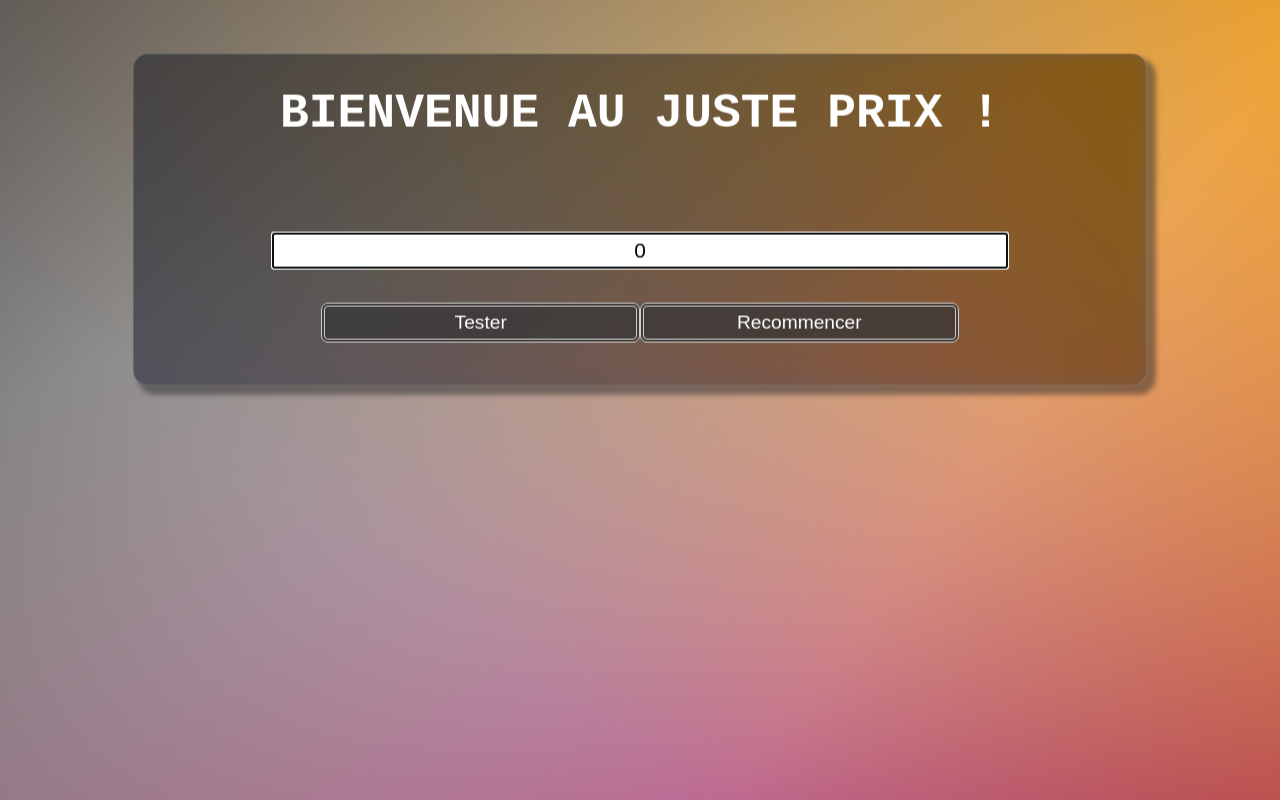
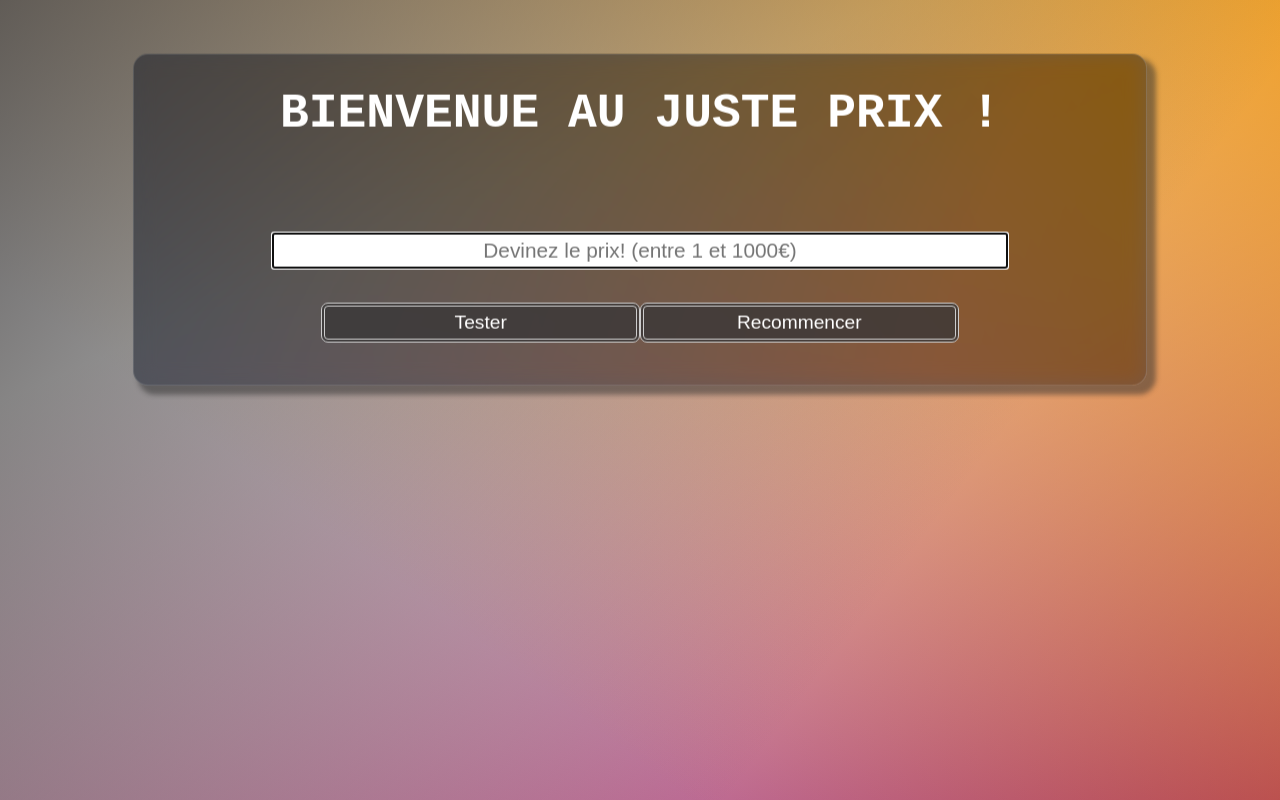
Before and after one commit to MaximeAuthie/le_juste_prix_vue.js, a Vue app: page / in a window 1280 px wide. Built offline with nearby package versions, Linux system fonts and the light colour scheme.

Commit message:
Ajout du composant PriceForm et MEF boutons

```diff
--- a/public/style.css
+++ b/public/style.css
@@ -61,11 +61,11 @@ button span:after {
     transition: 0.5s;
 }
 
-button:hover span {
+button:hover:enabled span {
     padding-right: 25px;
 }
 
-button:hover span:after {
+button:hover:enabled span:after {
     opacity: 1;
     right: 0;
 }
--- a/src/App.vue
+++ b/src/App.vue
@@ -1,39 +1,21 @@
 <template>
   <div id="container">
     <h1>Bienvenue au juste prix !</h1>
-    <form>
-      <input
-        :class="{ badInput: showError }"
-        v-model="choosenNumber"
-        :disabled="isDisable"
-        @keyup="verifyInputKeyUp(choosenNumber)"
-        id="price"
-        placeholder="Devinez le prix! (entre 1 et 1000€)"
-        autofocus
-      />
-      <p v-if="showError" id="error">Veuillez saisir un nombre entre 1 et 1000.</p>
-      <div>
-        <button
-          @click="verifyInputButton(choosenNumber)"
-          :disabled="isDisable"
-          type="button"
-          id="tester"
-        >
-          <span>Tester</span>
-        </button>
-        <button @click="retry" type="button" id="recommencer">
-          <span>Recommencer</span>
-        </button>
-      </div>
-    </form>
+    <price-form
+      :disabled="isDisabled"
+      :error="showError"
+      @try-click="verifyInputButton"
+      @retry-click="retry"
+    ></price-form>
   </div>
   <div-indication
     v-for="aTry in tryList"
     :key="aTry.id"
-    :class="{ instructionMore: more, instructionLess: less, instructionSuccess: success }"
+    :classMore="more"
+    :classLess="less"
+    :classSuccess="success"
     :messageDiv="aTry.message"
   ></div-indication>
-  <!--Voir pour une couelur par div-->
   <!--Sert à insérer les div de classes "instructions-more", "instructions-less" ou "instructions-success" en fonction du prix saisi par l'utilisateur-->
 </template>
 
@@ -41,10 +23,8 @@
 export default {
   data() {
     return {
-      showError: false,
       targetNumber: Math.floor(Math.random() * 1000),
-      isDisable: false,
-      choosenNumber: 0,
+      isDisabled: false,
       success: false,
       more: false,
       less: false,
@@ -62,17 +42,11 @@ export default {
     verifyInputButton(input) {
       if (isNaN(input)) {
         this.showError = true;
+      } else if (input < 0 || input > 1000) {
+        this.showError = true;
       } else {
         this.showError = false;
         this.verifyTry(input);
-      }
-    },
-
-    verifyInputKeyUp(input) {
-      if (isNaN(input)) {
-        this.showError = true;
-      } else {
-        this.showError = false;
       }
     },
 
@@ -105,14 +79,13 @@ export default {
         this.less = false;
         this.more = false;
         this.success = true;
-        this.isDisable = true;
+        this.isDisabled = true;
       }
       const tryObject = {
         id: this.tryCounter,
         number: number,
         message: this.message,
       };
-
       this.tryList.unshift(tryObject);
     },
 
--- a/src/components/IndicationDiv.vue
+++ b/src/components/IndicationDiv.vue
@@ -1,5 +1,14 @@
 <template>
-  <div id="instructions">{{ messageDiv }}</div>
+  <div
+    id="instructions"
+    :class="{
+      instructionMore: classMore,
+      instructionLess: classLess,
+      instructionSuccess: classSuccess,
+    }"
+  >
+    {{ messageDiv }}
+  </div>
 </template>
 
 <script>
@@ -9,6 +18,18 @@ export default {
       type: String,
       required: true,
     },
+    classMore: {
+      type: String,
+      required: true,
+    },
+    classLess: {
+      type: String,
+      required: true,
+    },
+    classSuccess: {
+      type: String,
+      required: true,
+    },
   },
   methods: {},
 };
--- /dev/null
+++ b/src/components/PriceForm.vue
@@ -0,0 +1,57 @@
+<template>
+  <form>
+    <input
+      :class="{ badInput: error }"
+      v-model="choosenNumber"
+      :disabled="disabled"
+      @keyup="verifyInputKeyUp"
+      id="price"
+      placeholder="Devinez le prix! (entre 1 et 1000€)"
+      autofocus
+    />
+    <p v-if="error" id="error">Veuillez saisir un nombre entre 1 et 1000.</p>
+    <div>
+      <button @click="eventTry" :disabled="disabled" type="button" id="tester">
+        <span>Tester</span>
+      </button>
+      <button @click="eventRetry" type="button" id="recommencer">
+        <span>Recommencer</span>
+      </button>
+    </div>
+  </form>
+</template>
+
+<script>
+export default {
+  emits: ["try-click", "retry-click"],
+  props: {
+    disabled: {
+      type: Boolean,
+      required: true,
+    },
+  },
+  data() {
+    return {
+      choosenNumber: "",
+      error: false,
+    };
+  },
+  methods: {
+    eventTry() {
+      this.$emit("try-click", this.choosenNumber);
+    },
+    eventRetry() {
+      this.$emit("retry-click");
+    },
+    verifyInputKeyUp() {
+      if (isNaN(this.choosenNumber)) {
+        this.error = true;
+      } else if (this.choosenNumber < 0 || this.choosenNumber > 1000) {
+        this.error = true;
+      } else {
+        this.error = false;
+      }
+    },
+  },
+};
+</script>
--- a/src/main.js
+++ b/src/main.js
@@ -1,7 +1,9 @@
 import { createApp } from 'vue'
 import App from './App.vue'
 import IndicationDiv from './components/IndicationDiv'
+import PriceForm from './components/PriceForm'
 
 const app = createApp(App);
 app.component('div-indication', IndicationDiv);
+app.component('price-form', PriceForm)
 app.mount('#app');
```
Also changed, not shown: src/components/HelloWorld.vue (deleted, +0 -58 lines).
